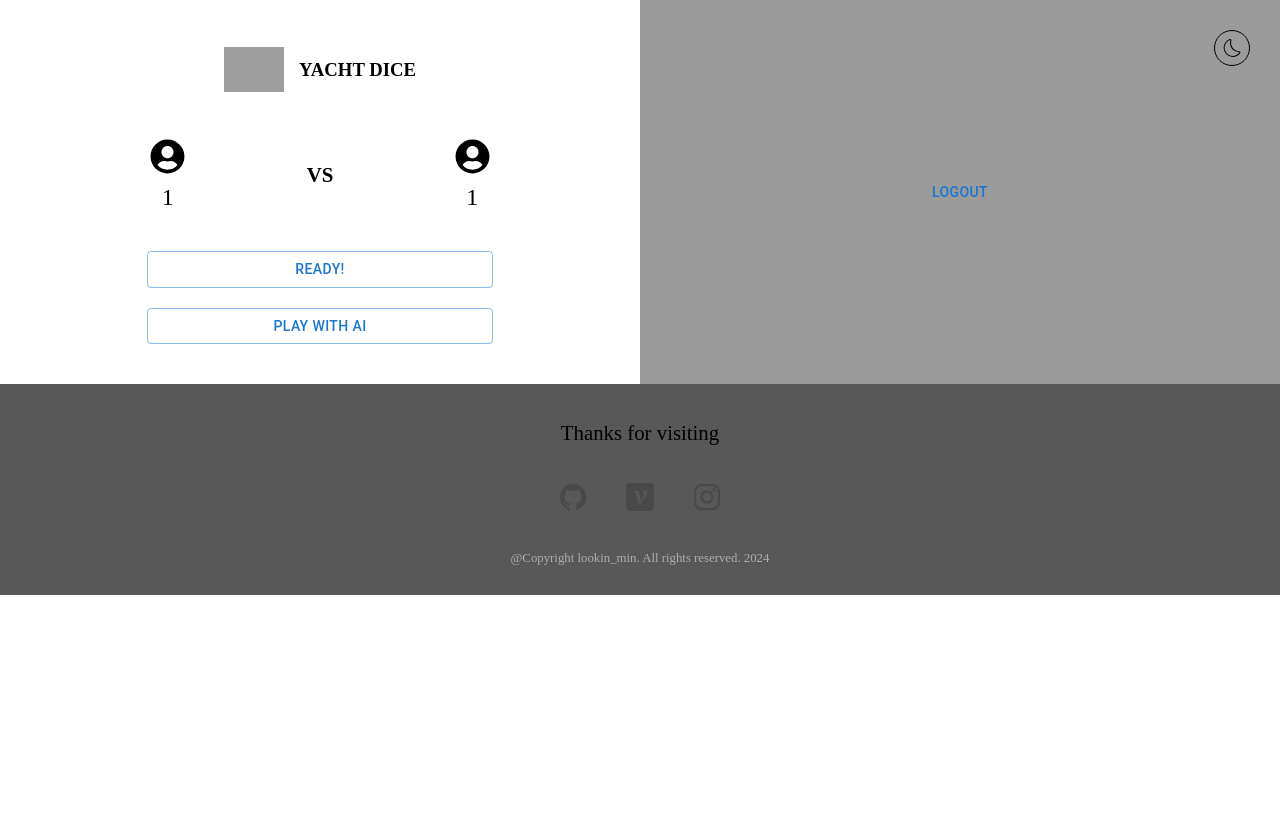
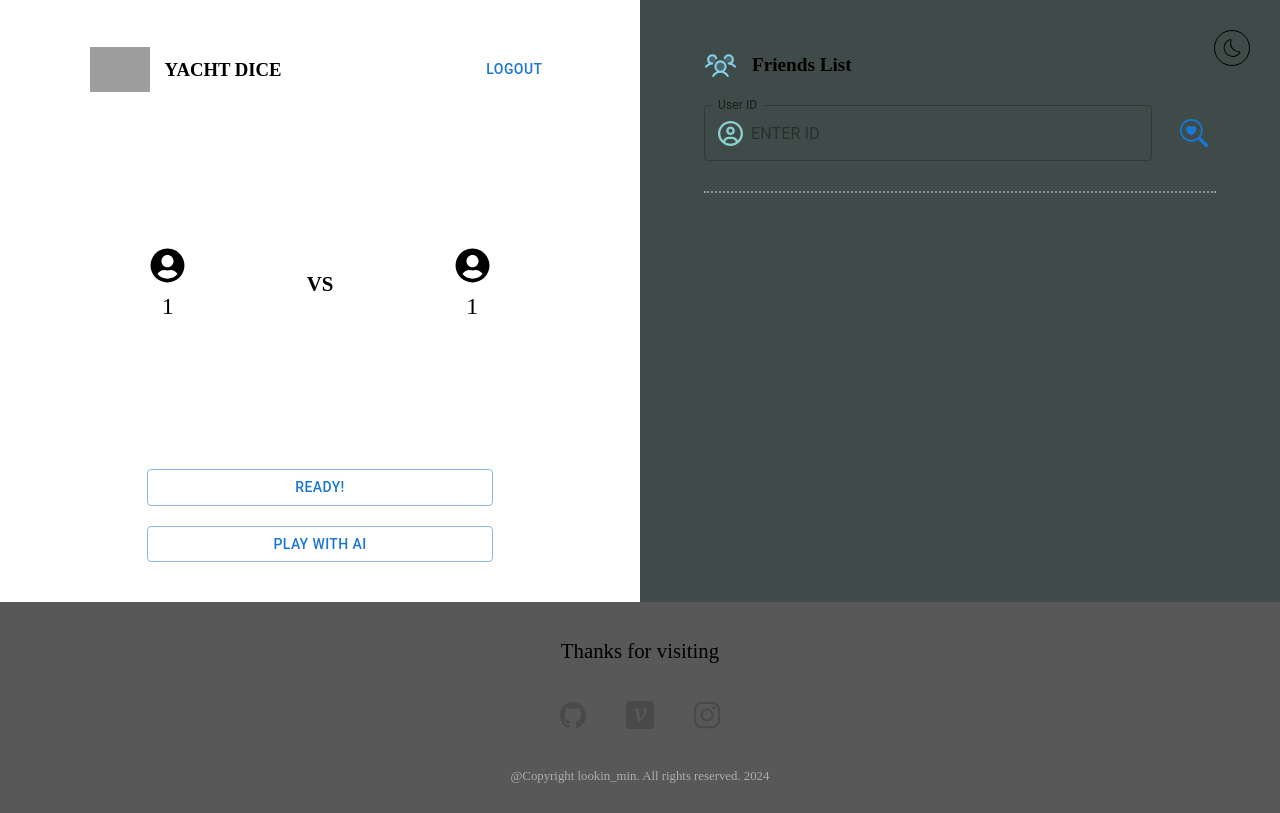
Before and after one commit to lookinmin/YACHT_DICE, a React (Create React App) app in the folder front/: page / in a window 1280 px wide. Built offline with nearby package versions, Linux system fonts and the light colour scheme; sample sign-in values are in the browser's storage; grey boxes are pictures that could not be loaded; a web font is replaced by a local one.

Commit message:
front UI 제작중

```diff
--- a/front/src/components/Friends.tsx
+++ b/front/src/components/Friends.tsx
@@ -1,21 +1,83 @@
 import React from 'react';
-import { Logout } from './Logout';
+import TextField from '@mui/material/TextField';
 import styled from 'styled-components';
+import { PiUsersThreeDuotone } from 'react-icons/pi';
+import { InputAdornment } from '@mui/material';
+import { FaRegCircleUser } from 'react-icons/fa6';
+import { BsSearchHeart } from 'react-icons/bs';
+import IconButton from '@mui/material/IconButton';
 
 const StyledDiv = styled.div`
   display: flex;
   flex-flow: column nowrap;
   align-items: center;
-  justify-content: center;
-  background-color: #9b9b9b;
+  justify-content: flex-start;
+  gap: 3vh;
+  background-color: #3f4b48;
   width: 100%;
-  padding: 3vh 0;
+  padding: 6vh 0 3vh 0;
+
+  & > .top {
+    display: flex;
+    width: 80%;
+    flex-flow: row nowrap;
+    justify-content: space-between;
+    align-items: center;
+    & > .mark {
+      display: flex;
+      flex-flow: row nowrap;
+      justify-content: flex-start;
+      gap: 15px;
+      align-items: center;
+
+      & > p {
+        margin: 0 !important;
+        font-size: 1.2em;
+        font-weight: 600;
+      }
+    }
+  }
+
+  & > #search {
+    width: 80%;
+    display: grid;
+    grid-template-columns: 9.5fr 0.5fr;
+    column-gap: 20px;
+    position: center;
+    padding-bottom: 30px;
+    border-bottom: 2px dotted #929292;
+  }
 `;
 
 export const Friends: React.FC = () => {
   return (
     <StyledDiv>
-      <Logout />
+      <div className="top">
+        <div className="mark">
+          <PiUsersThreeDuotone size={33} color="skyblue" />
+          <p>Friends List</p>
+        </div>
+      </div>
+
+      <form id="search">
+        <TextField
+          id="outlined-basic"
+          label="User ID"
+          variant="outlined"
+          fullWidth
+          InputProps={{
+            startAdornment: (
+              <InputAdornment position="start">
+                <FaRegCircleUser size={25} color="#8ccfcf" />
+              </InputAdornment>
+            ),
+            placeholder: 'ENTER ID',
+          }}
+        />
+        <IconButton color="primary" type="submit">
+          <BsSearchHeart size={28} />
+        </IconButton>
+      </form>
     </StyledDiv>
   );
 };
--- a/front/src/components/Ready.tsx
+++ b/front/src/components/Ready.tsx
@@ -5,14 +5,25 @@ import { useRecoilValue } from 'recoil';
 import { userState } from '../atoms/userInfo';
 import { FaUserCircle } from 'react-icons/fa';
 import Button from '@mui/material/Button';
+import { Logout } from './Logout';
 
 const StyledDiv = styled.div`
   display: flex;
   flex-flow: column nowrap;
   align-items: center;
+  justify-content: space-between;
   gap: 5vh;
   padding: 5vh 0;
   width: 90%;
+  min-height: 65.3vh;
+
+  & > .top {
+    display: flex;
+    flex-flow: row nowrap;
+    width: 80%;
+    justify-content: space-between;
+    align-items: center;
+  }
 `;
 
 const VSdiv = styled.div`
@@ -47,10 +58,14 @@ const BtnDiv = styled.div`
 
 export const Ready: React.FC = () => {
   const userInfo = useRecoilValue(userState);
-  console.log(userInfo);
+  // console.log(userInfo);
   return (
     <StyledDiv>
-      <ImgHeader />
+      <div className="top">
+        <ImgHeader />
+        <Logout />
+      </div>
+
       <VSdiv>
         <div className="userClass">
           <FaUserCircle size={35} />
```
